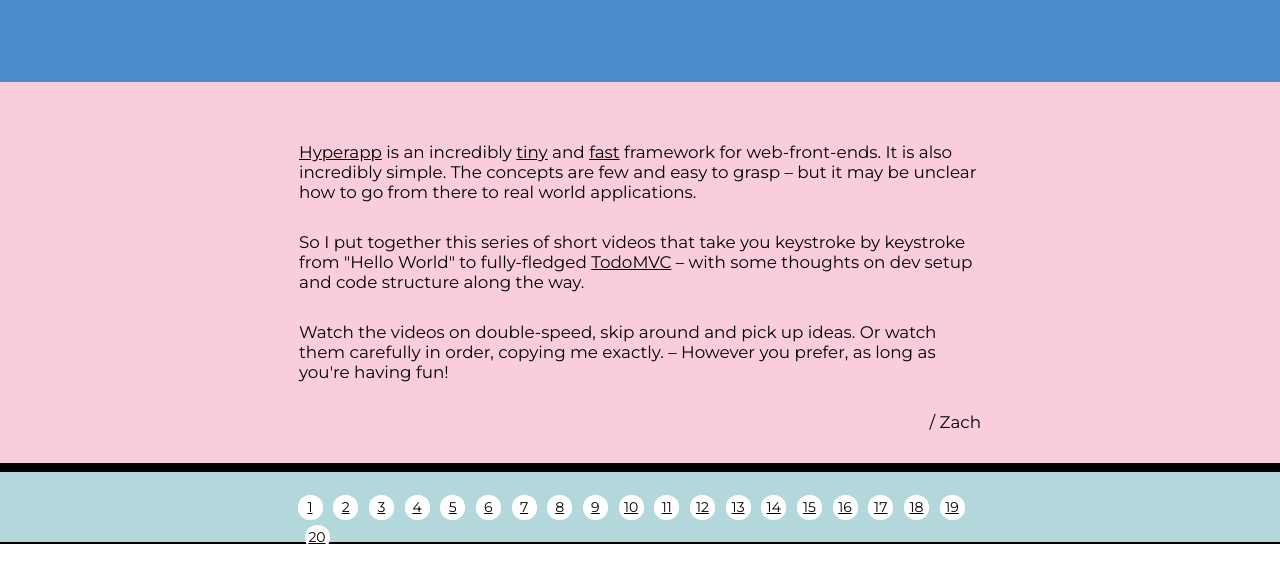
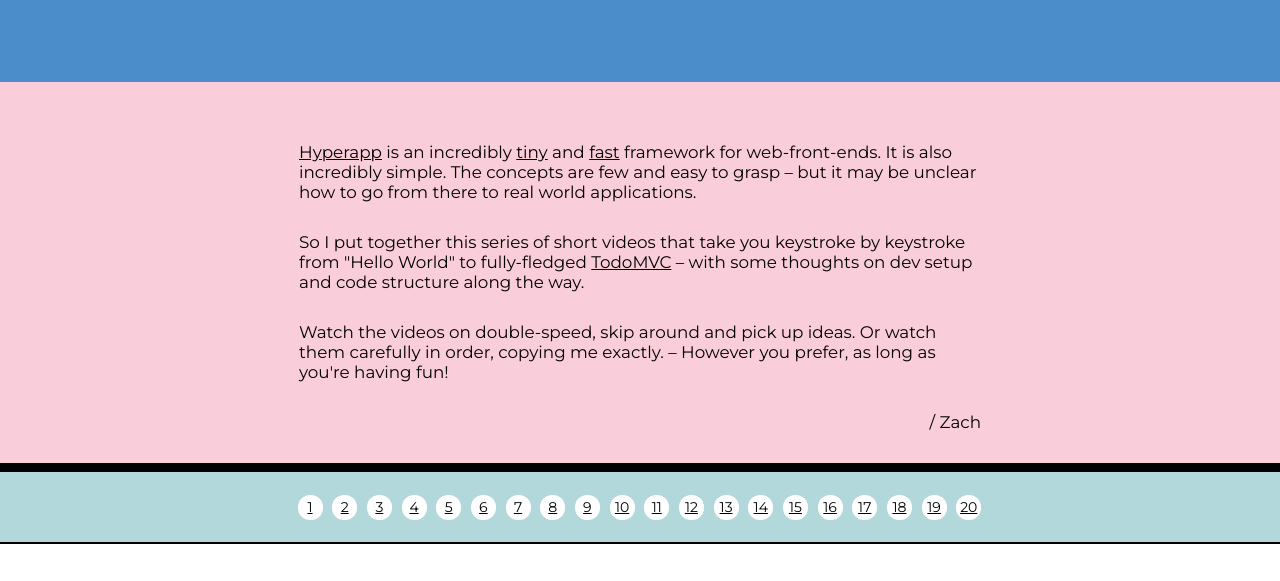
Before and after one commit to zaceno/codealong-hyperapp, a plain HTML site: page index.html in a window 1280 px wide. Shown: the part 358-939 px from the top of the page. Drawn offline with Linux system fonts and the light colour scheme.

Commit message:
fix nav menu styling

```diff
--- a/index.html
+++ b/index.html
@@ -127,7 +127,7 @@
             }
 
             nav ul li + li {
-                margin-left: 7px !important;
+                margin-left: 6px !important;
             }
 
             .video-section {
```
